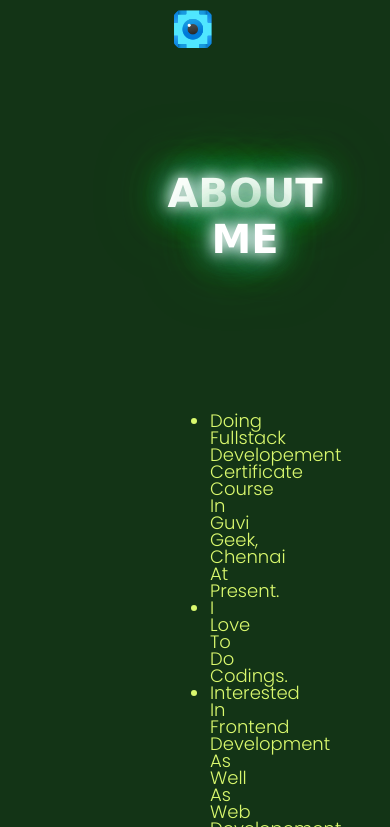
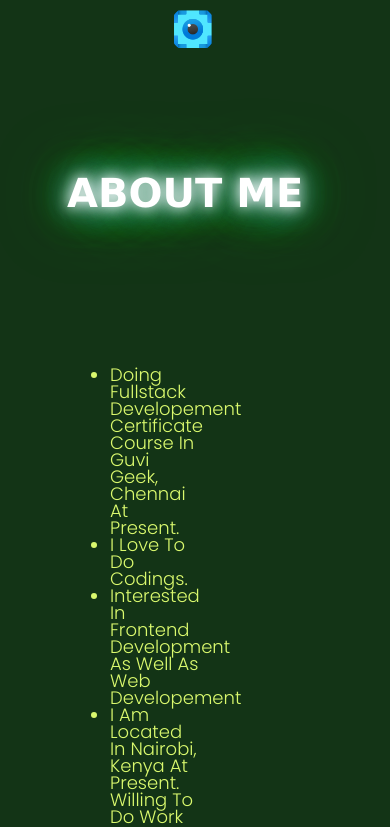
Before and after one commit to DeebikaSubramanian/Deebika-portfolio, a React (Create React App) app: page / in a window 390 px wide. Shown: the part 937-1764 px from the top of the page. Built offline with nearby package versions, Linux system fonts and the light colour scheme; a web font is replaced by a local one.

Commit message:
committed

```diff
--- a/src/components/aboutme/aboutme.css
+++ b/src/components/aboutme/aboutme.css
@@ -68,10 +68,14 @@ text-transform: capitalize;
     .about_link{
         font-size: 18px;
          color:#DAF96E;
+       line-height: 17px;
+    }
+    .about_container
+    {
+        margin-left: 0%;
+        margin-top: 0%;
+    }
 
-     line-height: 17px;
-
-     }
     }
     @media(width<1030px)
     {
--- a/src/components/header/header.css
+++ b/src/components/header/header.css
@@ -102,7 +102,7 @@ header{
 
     .open {
       position: absolute;
-      top: 35px;
+      top: 20px;
       right: 20px;
       color: #DAF96E;
       display: block;
```
